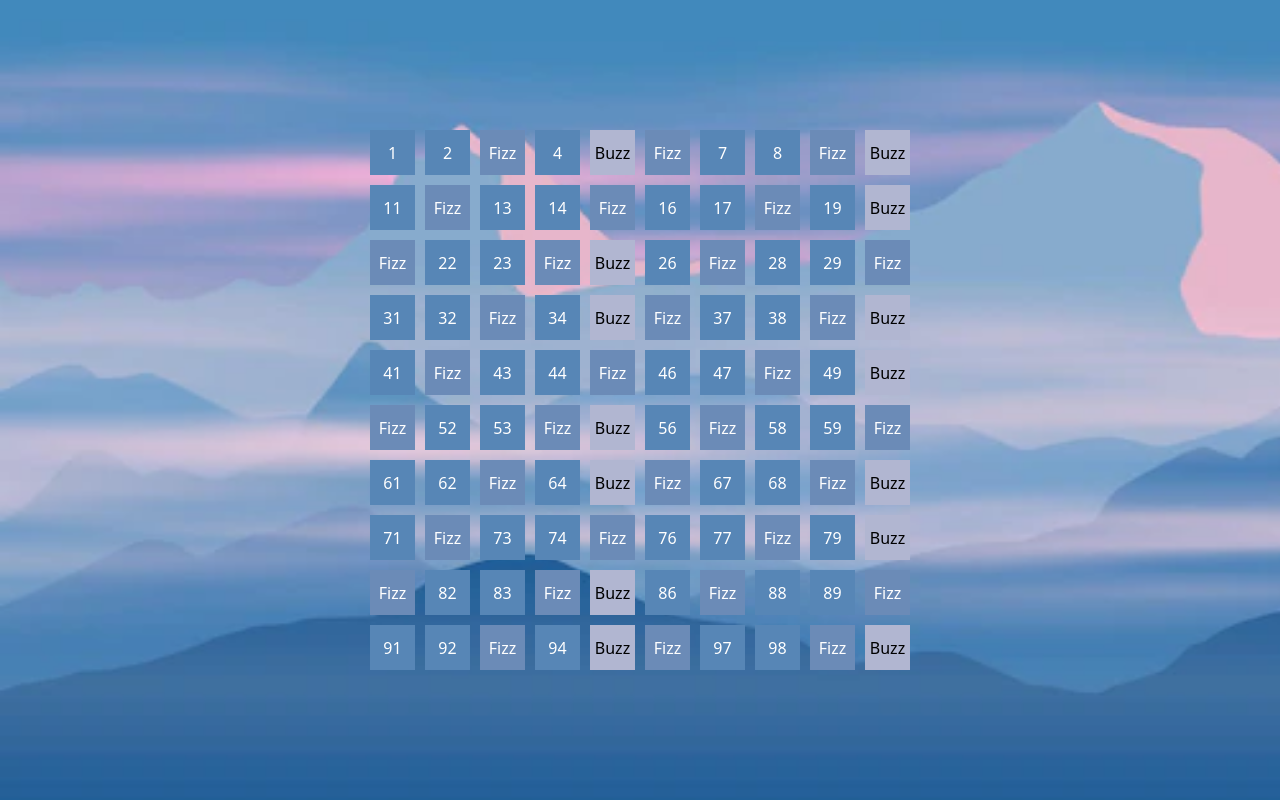
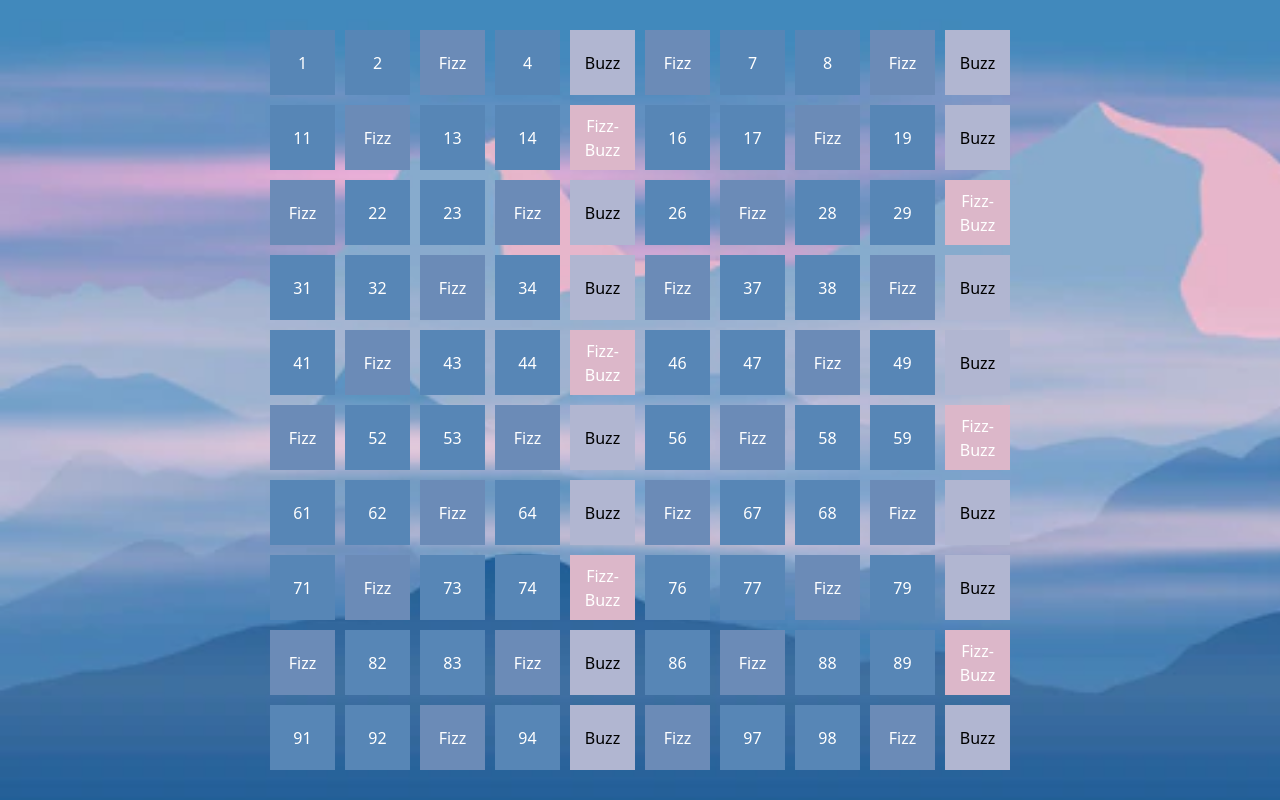
Before and after one commit to Clipper4rancione/js-fizzbuzz, a plain HTML site: page index.html in a window 1280 px wide. Drawn offline with nearby package versions, Linux system fonts and the light colour scheme.

Commit message:
added correction and multiple of 3 and 5

```diff
--- a/css/style.css
+++ b/css/style.css
@@ -15,7 +15,7 @@ body{
     flex-wrap: wrap;
     justify-content: center;
     align-items: center;
-    max-width: 600px;
+    max-width: 900px;
     margin: auto;
 }
 
@@ -24,10 +24,10 @@ body{
     display: flex;
     justify-content: center;
     align-items: center;
-    width: 45px;
-    height: 45px;
+    width: 65px;
+    height: 65px;
     background-color: blue;
-    margin: 5px;
+    margin: 5px;text-align: center;
 }
 
 .ligh-blue{
@@ -40,3 +40,6 @@ body{
     color: black;
     background-color: #b1b6d1;
 }
+.light-pink{
+    background-color: #dcb7c9;
+}
--- a/index.html
+++ b/index.html
@@ -7,7 +7,7 @@
     <meta name="viewport" content="width=device-width, initial-scale=1.0">
 
     <link rel="stylesheet" href="css/style.css">
-    <title>JS - FizzBuss</title>
+    <title>JS - FizzBuzz</title>
 </head>
 <body>
 
--- a/js/script.js
+++ b/js/script.js
@@ -6,7 +6,7 @@ const container = document.querySelector('.container');
 const limit = 100;
 const fizz = 'Fizz'
 const buzz = 'Buzz'
-
+const fizzBuzz = 'Fizz-Buzz'
 //STAMPA DEI NUMERI FINO A 100
 for (let i = 1; i <= limit; i++){
     //console.log(i);
@@ -20,7 +20,11 @@ for (let i = 1; i <= limit; i++){
     container.append(box);
 
     //creazione condizione if/else per stampare fizz
-    if(i % 3 === 0){
+    if(i % 15 === 0){
+        box.classList.add('light-pink');
+        box.innerHTML = fizzBuzz;
+    }
+    else if(i % 3 === 0){
         box.innerHTML = fizz;
         box.classList.add('ligh-blue');
     }else if(i % 5 === 0){
```
